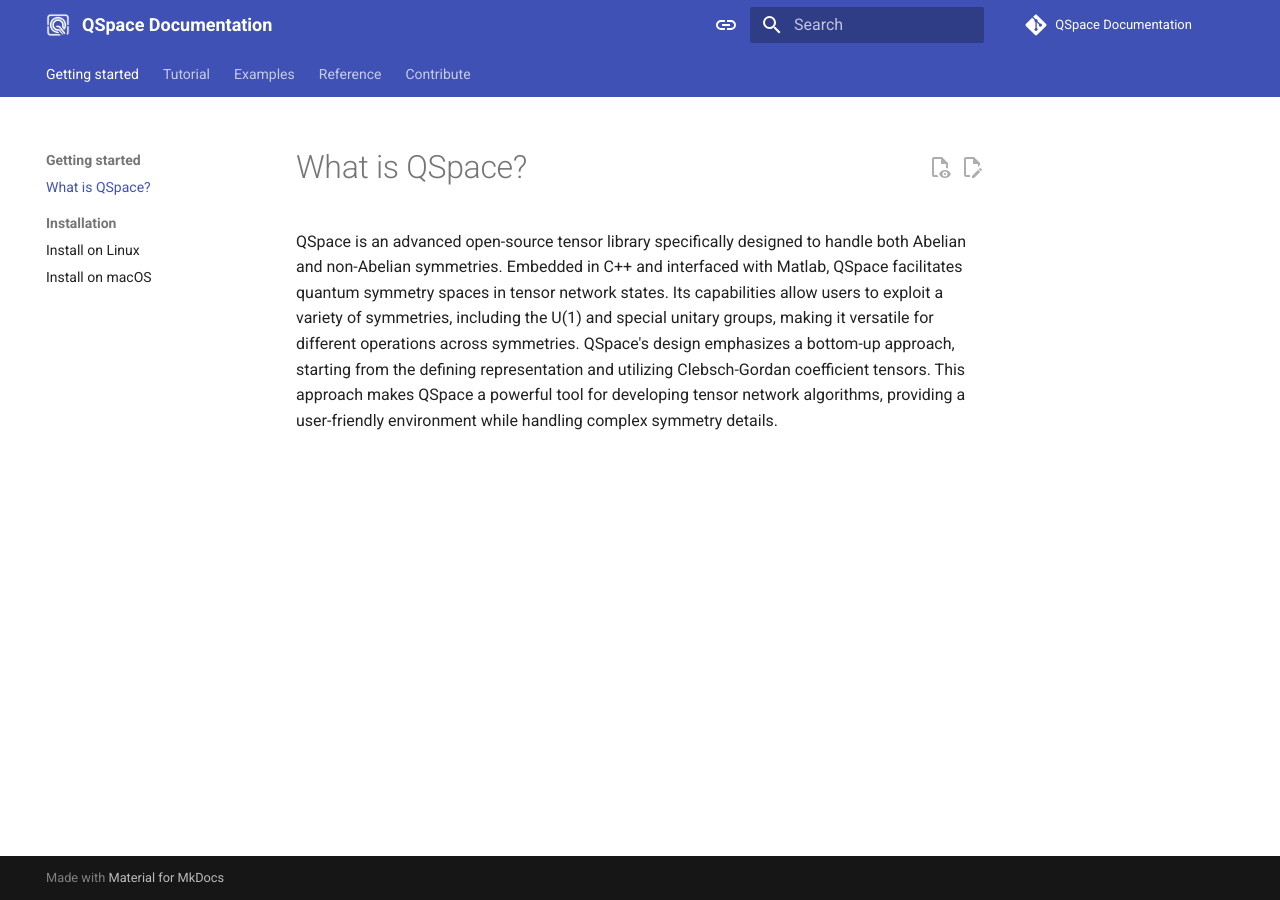
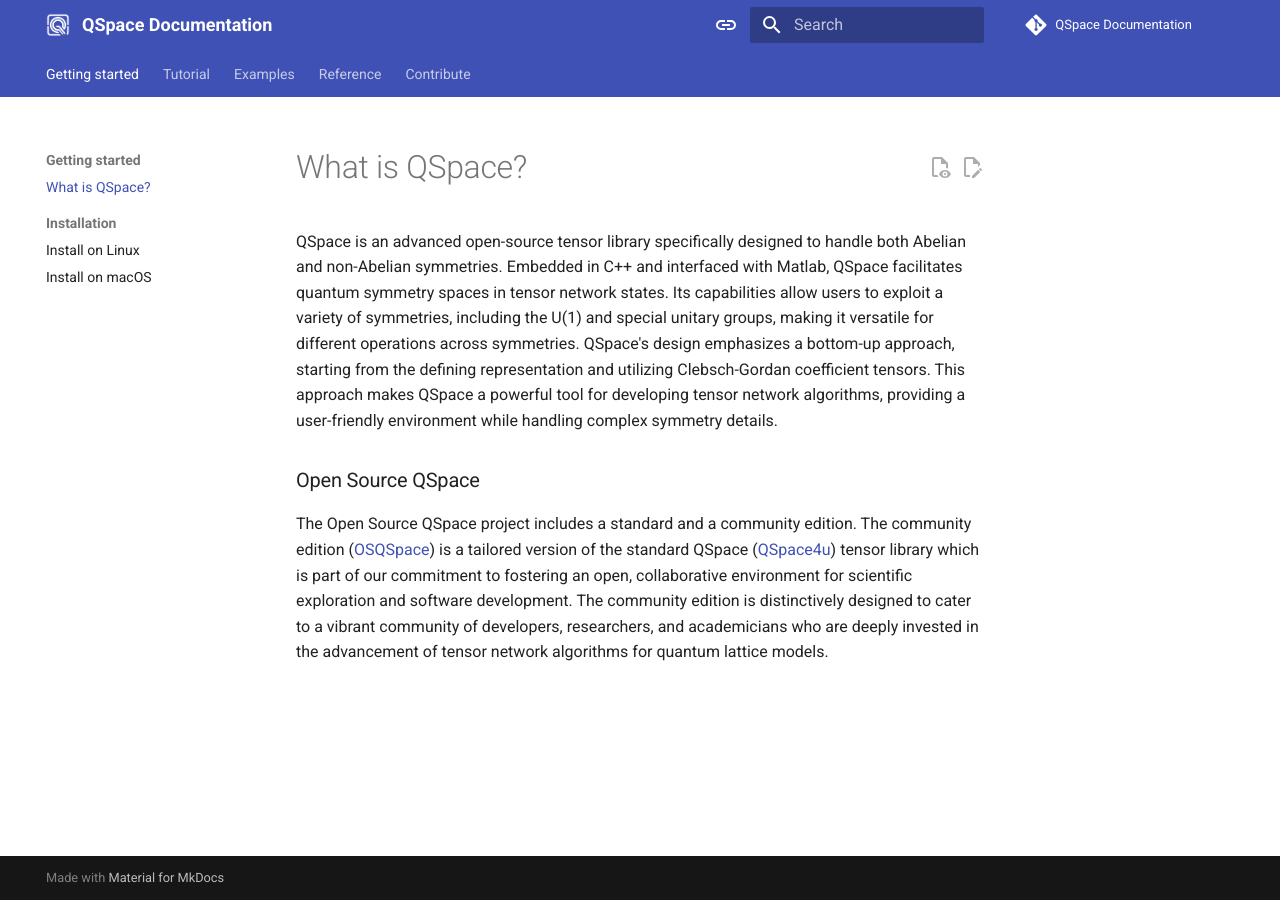
Before and after one commit to Open-Source-QSpace/QSpace-Documentation, an MkDocs documentation site: the page built from docs/index.md, in a window 1280 px wide. Built offline with MkDocs 1.6.1 and Material for MkDocs 9.7.7, drawn with Linux system fonts in a browser that asks for light colours; comment, search, counter and statistics services are not loaded; the version menu is left out.

Commit message:
Add information about community edition

```diff
--- a/docs/index.md
+++ b/docs/index.md
@@ -1,3 +1,7 @@
 # What is QSpace?
 
 QSpace is an advanced open-source tensor library specifically designed to handle both Abelian and non-Abelian symmetries. Embedded in C++ and interfaced with Matlab, QSpace facilitates quantum symmetry spaces in tensor network states. Its capabilities allow users to exploit a variety of symmetries, including the U(1) and special unitary groups, making it versatile for different operations across symmetries. QSpace's design emphasizes a bottom-up approach, starting from the defining representation and utilizing Clebsch-Gordan coefficient tensors. This approach makes QSpace a powerful tool for developing tensor network algorithms, providing a user-friendly environment while handling complex symmetry details.
+
+<h3>Open Source QSpace</h3>
+
+The Open Source QSpace project includes a standard and a community edition. The community edition ([OSQSpace](https://github.com/Open-Source-QSpace/OSQSpace)) is a tailored version of the standard QSpace ([QSpace4u](https://bitbucket.org/qspace4u/)) tensor library which is part of our commitment to fostering an open, collaborative environment for scientific exploration and software development. The community edition is distinctively designed to cater to a vibrant community of developers, researchers, and academicians who are deeply invested in the advancement of tensor network algorithms for quantum lattice models.
```
Also changed, not shown: docs/community.md (added, +30 -0 lines).
